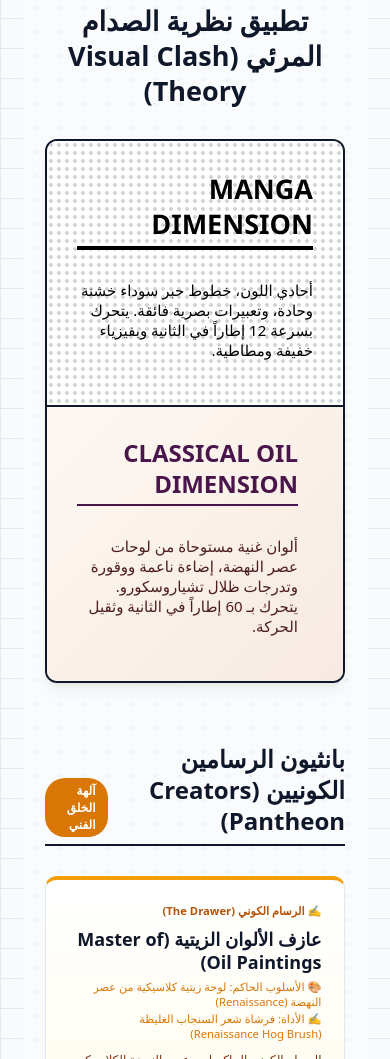
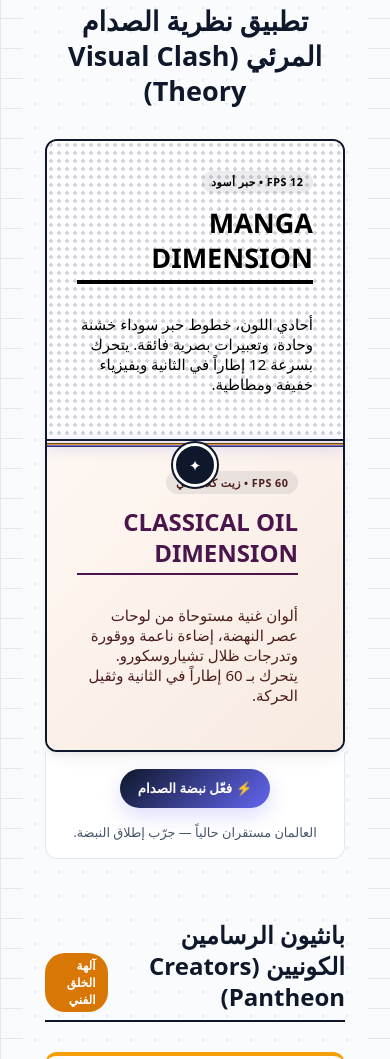
Before and after one commit to jassemmalhammadi-stack/sketchic, a plain HTML site: page index.html in a window 390 px wide. Shown: the part 522-1581 px from the top of the page. Drawn offline with Linux system fonts and the light colour scheme.

Commit message:
إضافة نبضة الصدام المرئي التفاعلية
نشر التجربة على المستودع المرتبط مباشرةً بالنطاق sketchic.net.

```diff
--- a/portal.js
+++ b/portal.js
@@ -392,14 +392,25 @@ document.addEventListener('DOMContentLoaded', () => {
                 <!-- Interactive Visual Clash Showcase -->
                 <div class="clash-showcase-container">
                     <h3 class="clash-title">تطبيق نظرية الصدام المرئي (Visual Clash Theory)</h3>
+                    <div class="clash-experiment" id="clash-experiment">
                         <div class="clash-split-view">
                             <div class="clash-panel clash-panel-manga">
+                                <span class="clash-world-label">12 FPS • حبر أسود</span>
                                 <h3>MANGA DIMENSION</h3>
                                 <p>أحادي اللون، خطوط حبر سوداء خشنة وحادة، وتعبيرات بصرية فائقة. يتحرك بسرعة 12 إطاراً في الثانية وبفيزياء خفيفة ومطاطية.</p>
                             </div>
+                            <div class="clash-boundary" aria-hidden="true"><span>✦</span></div>
                             <div class="clash-panel clash-panel-oil">
+                                <span class="clash-world-label">60 FPS • زيت كلاسيكي</span>
                                 <h3>CLASSICAL OIL DIMENSION</h3>
                                 <p>ألوان غنية مستوحاة من لوحات عصر النهضة، إضاءة ناعمة ووقورة وتدرجات ظلال تشياروسكورو. يتحرك بـ 60 إطاراً في الثانية وثقيل الحركة.</p>
+                            </div>
+                        </div>
+                        <div class="clash-controls">
+                            <button type="button" class="clash-trigger" id="clash-trigger" aria-pressed="false">
+                                <span>⚡</span> فعّل نبضة الصدام
+                            </button>
+                            <p id="clash-status" aria-live="polite">العالمان مستقران حالياً — جرّب إطلاق النبضة.</p>
                         </div>
                     </div>
                 </div>
@@ -524,5 +535,21 @@ document.addEventListener('DOMContentLoaded', () => {
                 </footer>
             </div>
         `;
+        const clashTrigger = document.getElementById('clash-trigger');
+        const clashExperiment = document.getElementById('clash-experiment');
+        const clashStatus = document.getElementById('clash-status');
+
+        if (clashTrigger && clashExperiment && clashStatus) {
+            clashTrigger.addEventListener('click', () => {
+                const isActive = clashExperiment.classList.toggle('is-colliding');
+                clashTrigger.setAttribute('aria-pressed', String(isActive));
+                clashTrigger.innerHTML = isActive
+                    ? '<span>✦</span> أوقف النبضة'
+                    : '<span>⚡</span> فعّل نبضة الصدام';
+                clashStatus.textContent = isActive
+                    ? 'تمزّق الحد الفاصل: الحبر والزيت يتبادلان قوانين الحركة.'
+                    : 'عاد العالمان إلى الاستقرار — يمكنك إطلاق نبضة جديدة.';
+            });
+        }
     }
 });
--- a/style.css
+++ b/style.css
@@ -1441,3 +1441,138 @@ h1, h2, h3, h4, h5, h6 {
         width: 100%;
     }
 }
+
+/* Visual Clash Pulse experiment */
+.clash-experiment {
+    position: relative;
+}
+.clash-experiment .clash-split-view {
+    position: relative;
+    transition: box-shadow 0.45s ease, transform 0.45s ease;
+}
+.clash-world-label {
+    width: max-content;
+    max-width: 100%;
+    margin-bottom: 0.8rem;
+    padding: 0.25rem 0.65rem;
+    border-radius: 999px;
+    background: rgba(15, 23, 42, 0.08);
+    font-size: 0.72rem;
+    font-weight: 800;
+    letter-spacing: 0.04em;
+}
+.clash-boundary {
+    position: absolute;
+    z-index: 4;
+    top: 0;
+    bottom: 0;
+    left: 50%;
+    width: 4px;
+    transform: translateX(-50%);
+    background: linear-gradient(180deg, #111827, #f59e0b, #6366f1, #111827);
+    box-shadow: 0 0 14px rgba(99, 102, 241, 0.45);
+    display: grid;
+    place-items: center;
+    pointer-events: none;
+}
+.clash-boundary span {
+    display: grid;
+    place-items: center;
+    width: 38px;
+    height: 38px;
+    border-radius: 50%;
+    background: #0f172a;
+    color: #fff;
+    border: 3px solid #fff;
+    box-shadow: 0 0 0 2px #0f172a;
+}
+.clash-controls {
+    display: flex;
+    align-items: center;
+    justify-content: center;
+    gap: 1rem;
+    flex-wrap: wrap;
+    padding: 1.1rem;
+    background: #fff;
+    border: 1px solid var(--border-color);
+    border-top: 0;
+    border-radius: 0 0 var(--radius-md) var(--radius-md);
+}
+.clash-controls p {
+    margin: 0;
+    color: var(--text-secondary);
+    font-size: 0.86rem;
+}
+.clash-trigger {
+    border: 0;
+    border-radius: 999px;
+    padding: 0.72rem 1.15rem;
+    font-family: var(--font-ar);
+    font-weight: 800;
+    cursor: pointer;
+    color: #fff;
+    background: linear-gradient(135deg, #0f172a, #6366f1);
+    box-shadow: 0 8px 20px rgba(99, 102, 241, 0.22);
+    transition: transform 0.2s ease, box-shadow 0.2s ease;
+}
+.clash-trigger:hover {
+    transform: translateY(-2px);
+    box-shadow: 0 12px 26px rgba(99, 102, 241, 0.3);
+}
+.clash-trigger:focus-visible {
+    outline: 3px solid rgba(99, 102, 241, 0.3);
+    outline-offset: 3px;
+}
+.clash-experiment.is-colliding .clash-split-view {
+    transform: scale(1.01);
+    box-shadow: 0 0 0 3px rgba(99, 102, 241, 0.3), 0 18px 45px rgba(15, 23, 42, 0.2);
+}
+.clash-experiment.is-colliding .clash-boundary {
+    animation: clashPulse 0.7s ease-in-out infinite alternate;
+}
+.clash-experiment.is-colliding .clash-panel-manga {
+    animation: mangaJolt 0.42s steps(2, end) infinite;
+}
+.clash-experiment.is-colliding .clash-panel-oil {
+    animation: oilSurge 2.2s ease-in-out infinite;
+}
+@keyframes clashPulse {
+    from { filter: brightness(1); transform: translateX(-50%) scaleY(0.96); }
+    to { filter: brightness(1.7); transform: translateX(-50%) scaleY(1.03); box-shadow: 0 0 32px #f59e0b, 0 0 52px #6366f1; }
+}
+@keyframes mangaJolt {
+    0% { transform: translate(0); }
+    50% { transform: translate(-3px, 1px); }
+    100% { transform: translate(2px, -1px); }
+}
+@keyframes oilSurge {
+    0%, 100% { filter: saturate(1); }
+    50% { filter: saturate(1.45) contrast(1.08); }
+}
+@media (max-width: 768px) {
+    .clash-boundary {
+        top: 50%;
+        right: 0;
+        bottom: auto;
+        left: 0;
+        width: auto;
+        height: 4px;
+        transform: translateY(-50%);
+    }
+    .clash-experiment.is-colliding .clash-boundary {
+        animation: clashPulseMobile 0.7s ease-in-out infinite alternate;
+    }
+}
+@keyframes clashPulseMobile {
+    from { filter: brightness(1); transform: translateY(-50%) scaleX(0.96); }
+    to { filter: brightness(1.7); transform: translateY(-50%) scaleX(1.03); box-shadow: 0 0 32px #f59e0b, 0 0 52px #6366f1; }
+}
+@media (prefers-reduced-motion: reduce) {
+    .clash-experiment *,
+    .clash-experiment *::before,
+    .clash-experiment *::after {
+        animation-duration: 0.001ms !important;
+        animation-iteration-count: 1 !important;
+        scroll-behavior: auto !important;
+    }
+}
```
Lines whose indentation alone changed are shown as unchanged.
